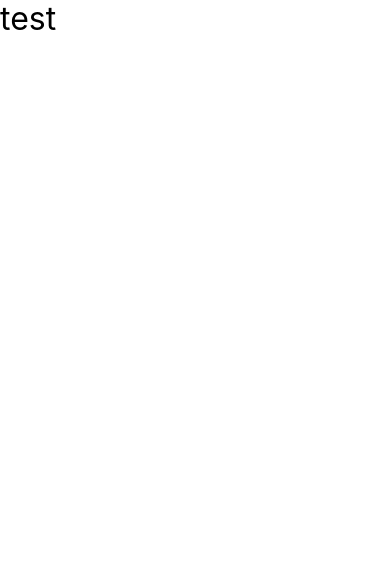
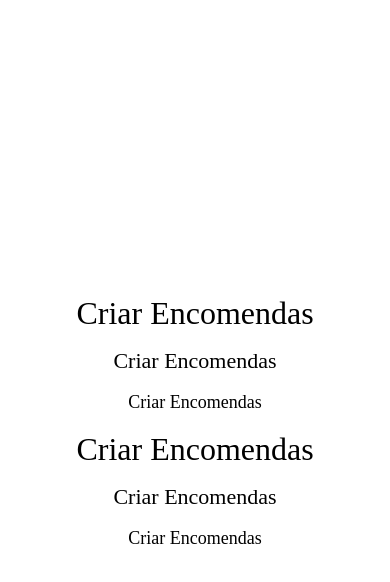
Before and after one commit to lucasAzS/NubbleApp, a React Native app: screen / in a window 390 px wide. Shown: the top 582 px of the page. Built offline with nearby package versions, Linux system fonts and the light colour scheme.

Commit message:
Enhanced text component with bold, italic, and semiBold properties and updated App.tsx with new text elements

```diff
--- a/App.tsx
+++ b/App.tsx
@@ -5,8 +5,28 @@ import {Text} from './src/components/Text/Text';
 
 function App(): React.JSX.Element {
   return (
-    <SafeAreaView>
-      <Text preset="headingLarge">test</Text>
+    <SafeAreaView
+      style={{
+        flex: 1,
+        justifyContent: 'center',
+        alignItems: 'center',
+        gap: 16,
+      }}>
+      <Text preset="headingLarge">Criar Encomendas</Text>
+
+      <Text preset="headingMedium">Criar Encomendas</Text>
+
+      <Text preset="headingSmall">Criar Encomendas</Text>
+
+      <Text italic preset="headingLarge">
+        Criar Encomendas
+      </Text>
+      <Text italic preset="headingMedium">
+        Criar Encomendas
+      </Text>
+      <Text italic preset="headingSmall">
+        Criar Encomendas
+      </Text>
     </SafeAreaView>
   );
 }
--- a/src/components/Text/Text.tsx
+++ b/src/components/Text/Text.tsx
@@ -7,20 +7,58 @@ import {
 
 interface TextProps extends RNTextProps {
   preset?: TextVariants;
+  bold?: boolean;
+  italic?: boolean;
+  semiBold?: boolean;
 }
 
 export const Text = ({
   children,
   preset = 'paragraphMedium',
   style,
+  bold,
+  italic,
+  semiBold,
   ...rest
 }: TextProps) => {
+  const fontFamily = getFontFamily(preset, bold, italic, semiBold);
+
   return (
-    <RNText style={[$fontSizes[preset], style]} {...rest}>
+    <RNText style={[$fontSizes[preset], {fontFamily}, style]} {...rest}>
       {children}
     </RNText>
   );
 };
+
+function getFontFamily(
+  preset: TextVariants,
+  bold?: boolean,
+  italic?: boolean,
+  semiBold?: boolean,
+) {
+  if (
+    preset === 'headingLarge' ||
+    preset === 'headingMedium' ||
+    preset === 'headingSmall'
+  ) {
+    return italic ? $fontFamily.boldItalic : $fontFamily.bold;
+  }
+
+  switch (true) {
+    case bold && italic:
+      return $fontFamily.boldItalic;
+    case bold:
+      return $fontFamily.bold;
+    case italic:
+      return $fontFamily.italic;
+    case semiBold && italic:
+      return $fontFamily.mediumItalic;
+    case semiBold:
+      return $fontFamily.medium;
+    default:
+      return $fontFamily.regular;
+  }
+}
 
 type TextVariants =
   | 'headingLarge'
@@ -44,3 +82,16 @@ const $fontSizes: Record<TextVariants, TextStyle> = {
   paragraphCaption: {fontSize: 12, lineHeight: 16.8},
   paragraphCaptionSmall: {fontSize: 12, lineHeight: 14},
 };
+
+const $fontFamily = {
+  black: 'Satoshi-BlacK',
+  blackItalic: 'Satoshi-BlackItalic',
+  bold: 'Satoshi-Bold',
+  boldItalic: 'Satoshi-BoldItalic',
+  italic: 'Satoshi-Italic',
+  light: 'Satoshi-Light',
+  lightItalic: 'Satoshi-LightItalic',
+  medium: 'Satoshi-Medium',
+  mediumItalic: 'Satoshi-MediumItalic',
+  regular: 'Satoshi-Regular',
+};
```
